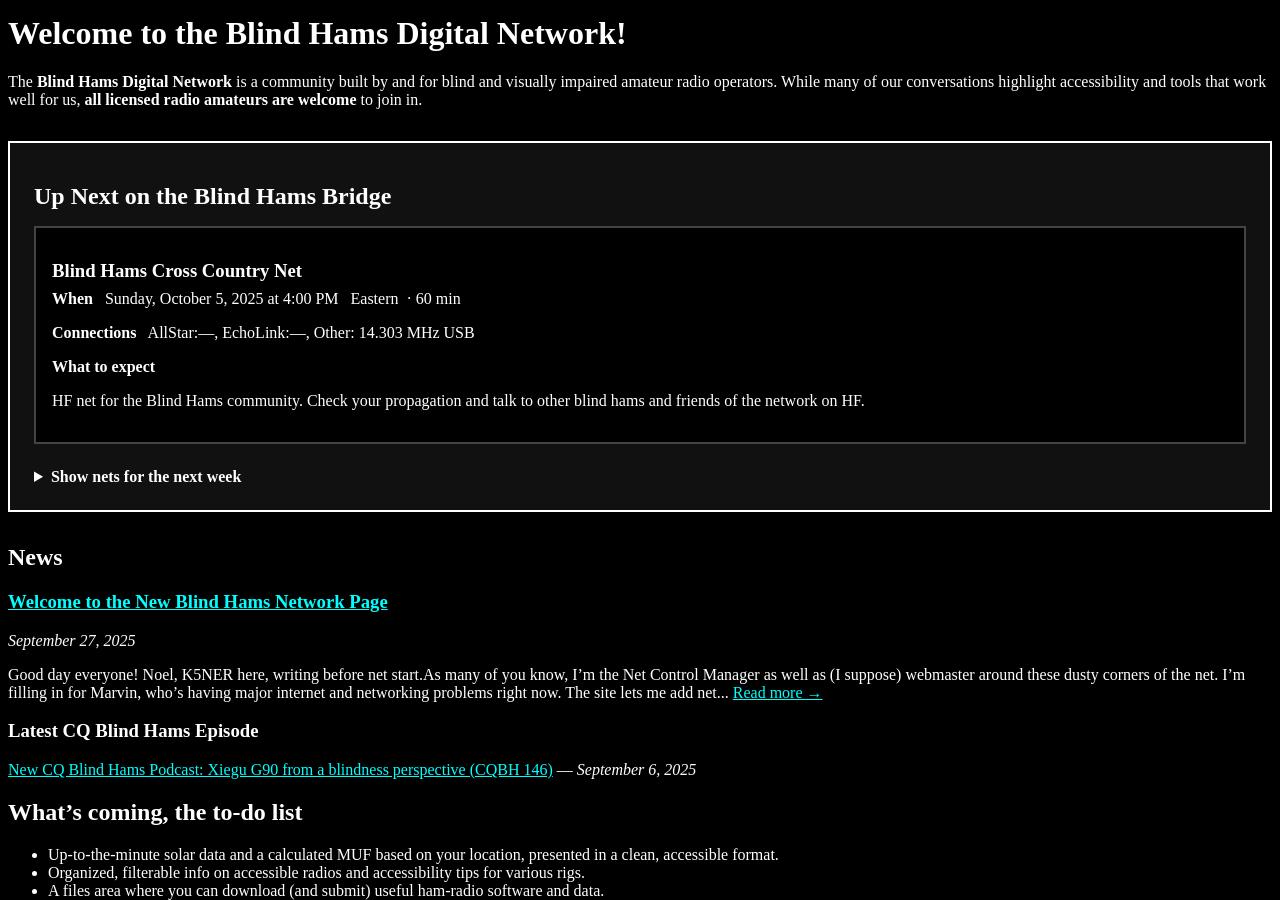
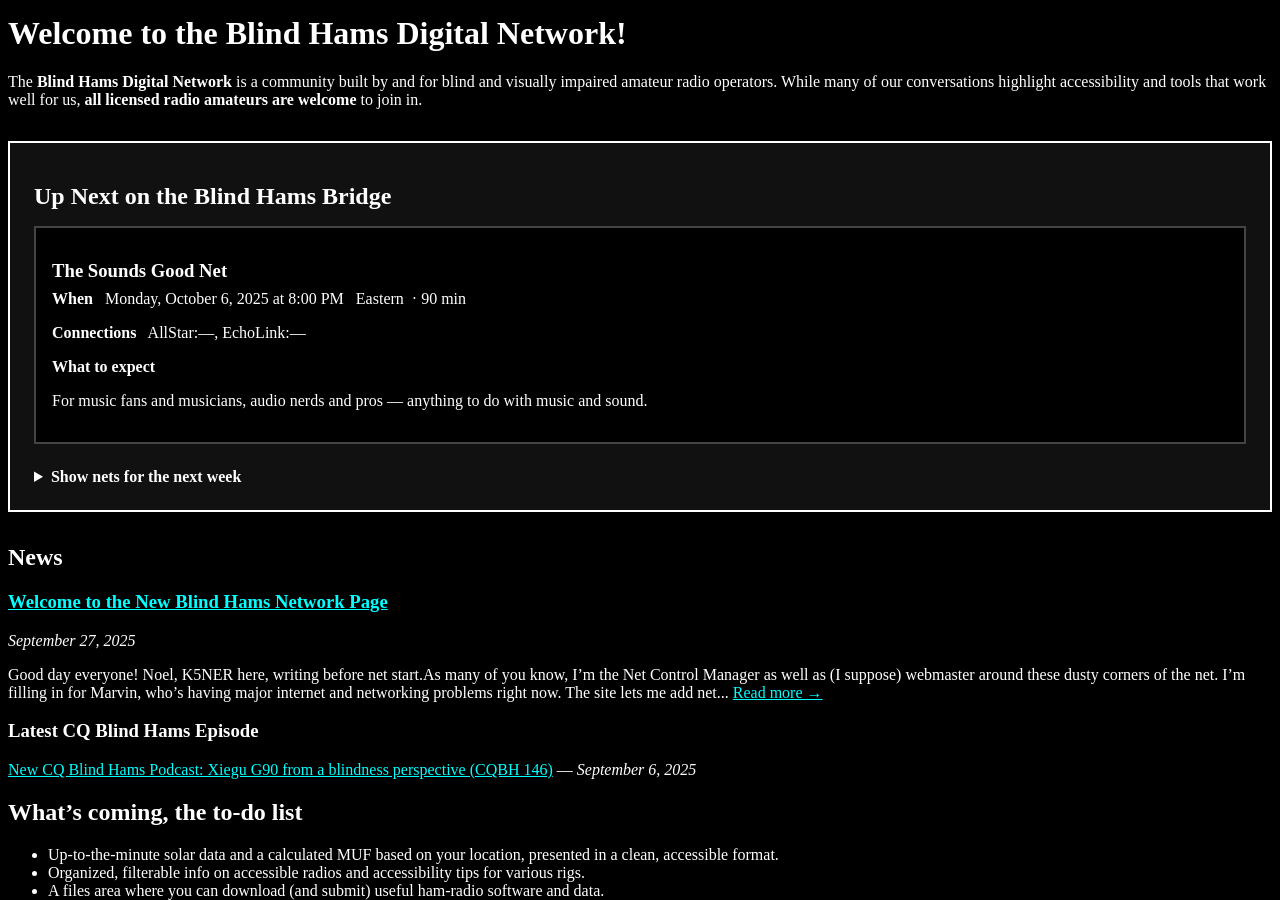
Before and after one commit to nromey/bh-network, a Jekyll site: the page built from index.md, in a window 1280 px wide and 900 px high, scrolled down 679 px. Built offline with Jekyll 4.4.1, drawn with Linux system fonts in a browser that asks for light colours.

Commit message:
chore: refresh schedules [skip ci]

```diff
--- a/_data/next_net.yml
+++ b/_data/next_net.yml
@@ -1,18 +1,18 @@
 time_zone: America/New_York
 next_net:
-  id: bh-cross-country-hf
-  name: Blind Hams Cross Country Net
-  description: HF net for the Blind Hams community. Check your propagation and talk
-    to other blind hams and friends of the network on HF.
+  id: sounds-good
+  name: The Sounds Good Net
+  description: "For music fans and musicians, audio nerds and pros \u2014 anything\
+    \ to do with music and sound."
   category: bhn
-  start_local_iso: '2025-10-05T16:00:00-04:00'
-  duration_min: 60
+  start_local_iso: '2025-10-06T20:00:00-04:00'
+  duration_min: 90
   time_zone: America/New_York
   connections:
     allstar: null
     echolink: null
-    frequency: 14.303 MHz
-    mode: USB
+    frequency: null
+    mode: null
     dmr: null
     dmr_system: null
     dmr_tg: null
@@ -23,34 +23,9 @@ next_net:
     wiresx: null
     p25: null
     nxdn: null
-    location: 20 meters band on HF
+    location: null
     website: null
 week:
-- id: bh-cross-country-hf
-  name: Blind Hams Cross Country Net
-  description: HF net for the Blind Hams community. Check your propagation and talk
-    to other blind hams and friends of the network on HF.
-  category: bhn
-  start_local_iso: '2025-10-05T16:00:00-04:00'
-  duration_min: 60
-  time_zone: America/New_York
-  connections:
-    allstar: null
-    echolink: null
-    frequency: 14.303 MHz
-    mode: USB
-    dmr: null
-    dmr_system: null
-    dmr_tg: null
-    talkgroup: null
-    peanut: null
-    dstar: null
-    ysf: null
-    wiresx: null
-    p25: null
-    nxdn: null
-    location: 20 meters band on HF
-    website: null
 - id: sfarc-coffee-break
   name: Sierra Foothills ARC Coffee Break Net
   description: Daily ragchew hosted by the Sierra Foothills Amateur Radio Club.
```
